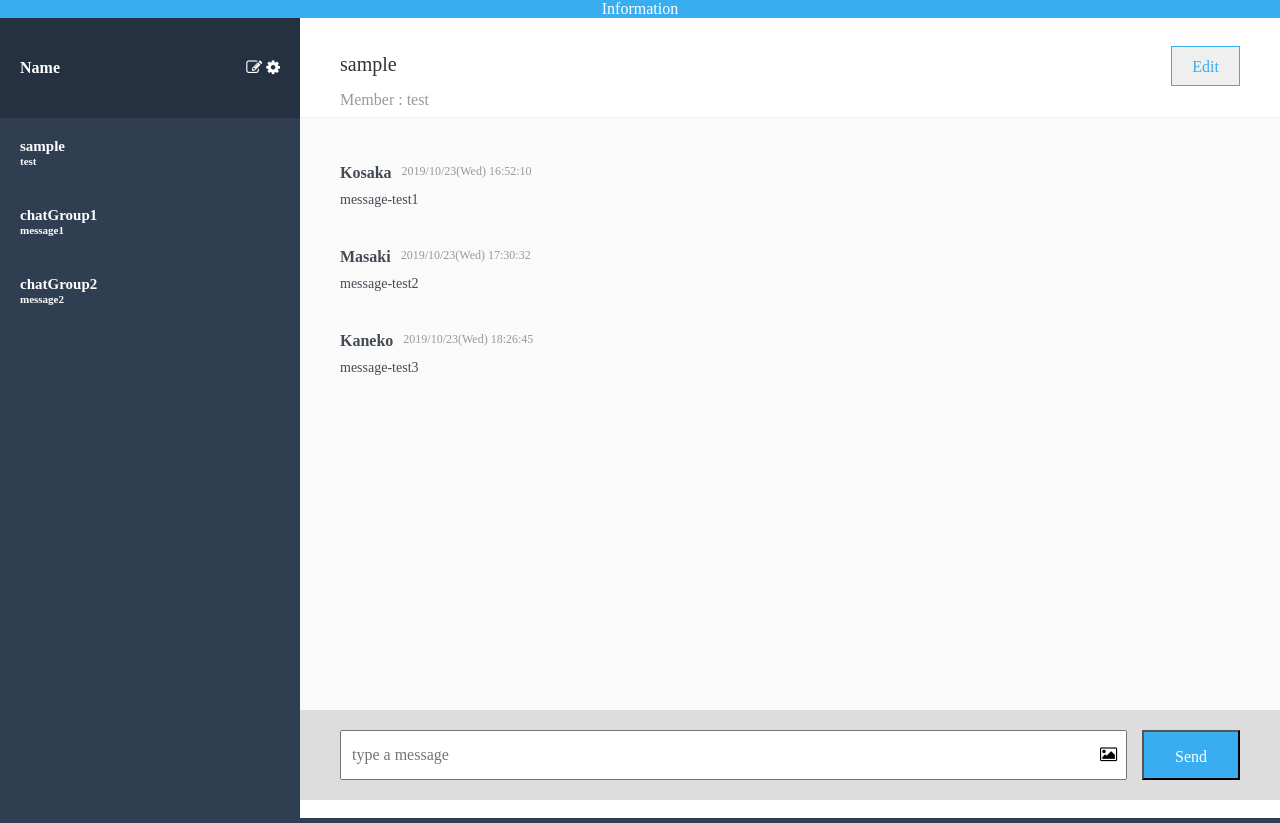
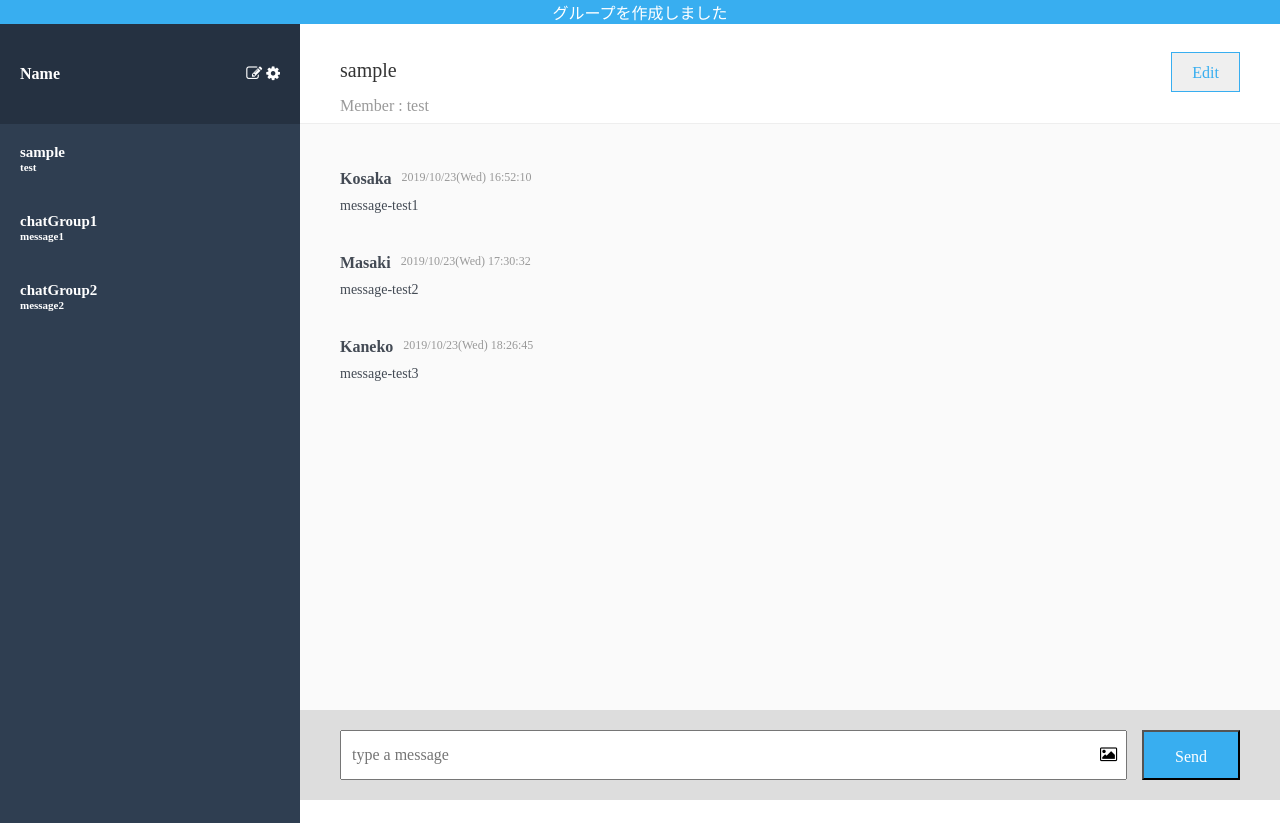
Before and after one commit to MamiKosaka/chat-space, a Rails app: page / in a window 1280 px wide. Run offline with Rails 7, Linux system fonts and the light colour scheme; style sheets or scripts are compiled from the project's sources; some libraries are stand-ins or nearby versions.

Commit message:
上部通知バーの文を指示書の通りに変更

```diff
--- a/app/assets/stylesheets/_preheader.scss
+++ b/app/assets/stylesheets/_preheader.scss
@@ -3,5 +3,4 @@
   background-color: $preheader_backgroundcolor;
   color: $side-font-color;
   text-align: center;
-  z-index: 1; //headerだからとりあえず前に
 }
--- a/app/views/messages/_preheader.html.haml
+++ b/app/views/messages/_preheader.html.haml
@@ -1,2 +1,2 @@
 .preheader
-  Information
+ = "グループを作成しました"
```
